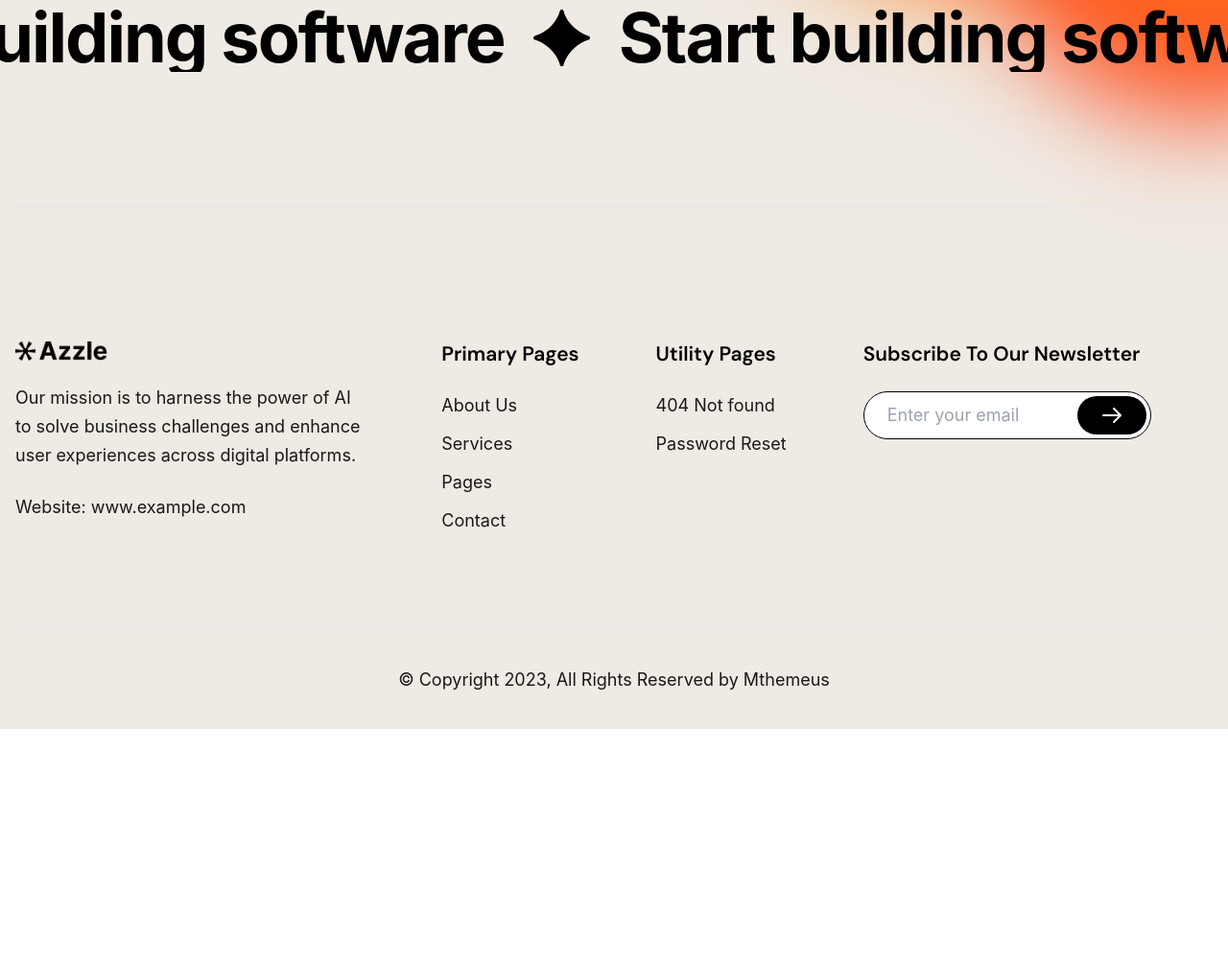
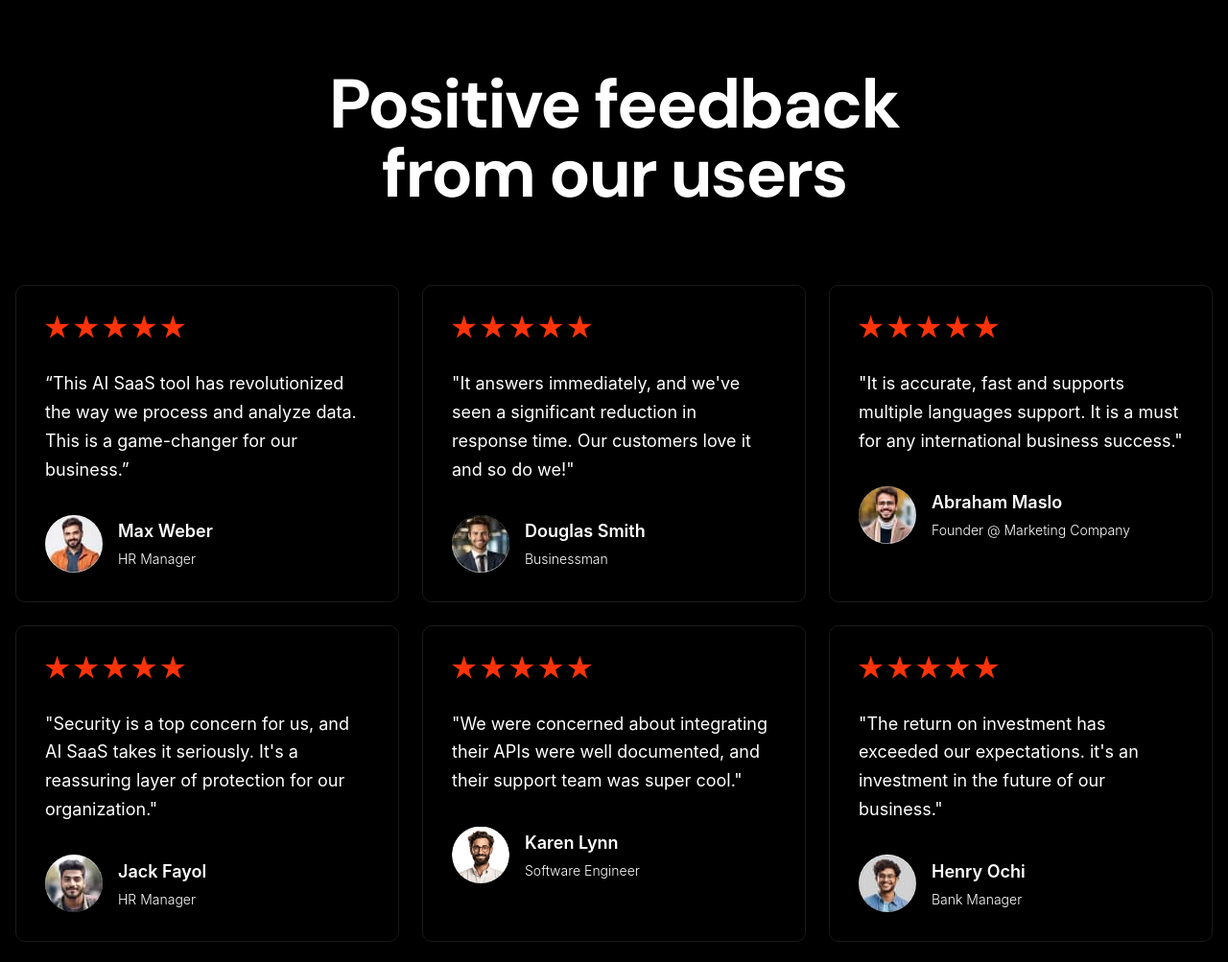
Before and after one commit to hongoctu2904/capstone_btvn, a website: page index.html in a window 1280 px wide. Shown: the part 57-1060 px from the top of the page at 96% size. Before the commit the page ends 817 px from the top, so only its background shows below. Drawn offline with nearby package versions, Linux system fonts and the light colour scheme.

Commit message:
đây là feedback by tu

```diff
--- a/index.html
+++ b/index.html
@@ -45,186 +45,268 @@
       <!-- Feedback Section -->
 
 
+
+    <section class="section-feedback">
+     <div class="bg-black pb-40 pt-20 xl:pb-[200px] xl:pt-[130px]">
+       <!-- Section Container -->
+       <div class="container">
+         <!-- Section Content Block -->
+         <div
+           class="mb-10 text-center lg:mb-16 xl:mb-20 fade-up duration-300 animation"
+         >
+           <div
+             class="mx-auto max-w-[300px] lg:max-w-[600px] xl:max-w-[680px]"
+           >
+             <h2 class="text-white">Positive feedback from our users</h2>
+           </div>
+         </div>
+         <!-- Section Content Block -->
+
+         <!-- List -->
+         <div class="grid grid-cols-1 gap-6 md:grid-cols-2 lg:grid-cols-3">
+           <!-- Item -->
+           <div
+             class="flex flex-col gap-y-8 rounded-[10px] border-[1px] border-[#191919] p-[30px] text-white fade-left duration-300 animation"
+           >
+             <div class="block">
+               <img
+                 src="./assets/images/feedback/rating.svg"
+                 alt="rating"
+                 width="146"
+                 height="25"
+               />
+             </div>
+             <p>
+               “This AI SaaS tool has revolutionized the way we process and
+               analyze data. This is a game-changer for our business.”
+             </p>
+             <div class="flex items-center gap-x-4">
+               <div class="h-[60px] w-[60px] overflow-hidden rounded-full">
+                 <img
+                   src="./assets/images/feedback/testimonial-img-1.jpg"
+                   alt="testimonial-img"
+                   width="60"
+                   height="60"
+                   class="h-full w-full object-cover object-center"
+                 />
+               </div>
+               <div class="flex flex-col gap-y-1">
+                 <span class="block text-lg font-semibold leading-[1.6]">
+                   Max Weber
+                 </span>
+                 <span class="block text-sm font-light leading-[1.4]">
+                   HR Manager
+                 </span>
+               </div>
+             </div>
+           </div>
+           <!-- Item -->
+           <!-- Item -->
+           <div
+             class="flex flex-col gap-y-8 rounded-[10px] border-[1px] border-[#191919] p-[30px] text-white fade-left duration-300 animation"
+           >
+             <div class="block">
+               <img
+                 src="./assets/images/feedback/rating.svg"
+                 alt="rating"
+                 width="146"
+                 height="25"
+               />
+             </div>
+             <p>
+               "It answers immediately, and we've seen a significant
+               reduction in response time. Our customers love it and so do
+               we!"
+             </p>
+             <div class="flex items-center gap-x-4">
+               <div class="h-[60px] w-[60px] overflow-hidden rounded-full">
+                 <img
+                   src="./assets/images/feedback/testimonial-img-2.jpg"
+                   alt="testimonial-img"
+                   width="60"
+                   height="60"
+                   class="h-full w-full object-cover object-center"
+                 />
+               </div>
+               <div class="flex flex-col gap-y-1">
+                 <span class="block text-lg font-semibold leading-[1.6]">
+                   Douglas Smith
+                 </span>
+                 <span class="block text-sm font-light leading-[1.4]">
+                   Businessman
+                 </span>
+               </div>
+             </div>
+           </div>
+           <!-- Item -->
+           <!-- Item -->
+           <div
+             class="flex flex-col gap-y-8 rounded-[10px] border-[1px] border-[#191919] p-[30px] text-white fade-left duration-300 animation"
+           >
+             <div class="block">
+               <img
+                 src="./assets/images/feedback/rating.svg"
+                 alt="rating"
+                 width="146"
+                 height="25"
+               />
+             </div>
+             <p>
+               "It is accurate, fast and supports multiple languages
+               support. It is a must for any international business
+               success."
+             </p>
+             <div class="flex items-center gap-x-4">
+               <div class="h-[60px] w-[60px] overflow-hidden rounded-full">
+                 <img
+                   src="./assets/images/feedback/testimonial-img-3.jpg"
+                   alt="testimonial-img"
+                   width="60"
+                   height="60"
+                   class="h-full w-full object-cover object-center"
+                 />
+               </div>
+               <div class="flex flex-col gap-y-1">
+                 <span class="block text-lg font-semibold leading-[1.6]">
+                   Abraham Maslo
+                 </span>
+                 <span class="block text-sm font-light leading-[1.4]">
+                   Founder @ Marketing Company
+                 </span>
+               </div>
+             </div>
+           </div>
+           <!-- Item -->
+           <!-- Item -->
+           <div
+             class="flex flex-col gap-y-8 rounded-[10px] border-[1px] border-[#191919] p-[30px] text-white fade-right duration-300 animation"
+           >
+             <div class="block">
+               <img
+                 src="./assets/images/feedback/rating.svg"
+                 alt="rating"
+                 width="146"
+                 height="25"
+               />
+             </div>
+             <p>
+               "Security is a top concern for us, and AI SaaS takes it
+               seriously. It's a reassuring layer of protection for our
+               organization."
+             </p>
+             <div class="flex items-center gap-x-4">
+               <div class="h-[60px] w-[60px] overflow-hidden rounded-full">
+                 <img
+                   src="./assets/images/feedback/testimonial-img-4.jpg"
+                   alt="testimonial-img"
+                   width="60"
+                   height="60"
+                   class="h-full w-full object-cover object-center"
+                 />
+               </div>
+               <div class="flex flex-col gap-y-1">
+                 <span class="block text-lg font-semibold leading-[1.6]">
+                   Jack Fayol
+                 </span>
+                 <span class="block text-sm font-light leading-[1.4]">
+                   HR Manager
+                 </span>
+               </div>
+             </div>
+           </div>
+           <!-- Item -->
+           <!-- Item -->
+           <div
+             class="flex flex-col gap-y-8 rounded-[10px] border-[1px] border-[#191919] p-[30px] text-white fade-right duration-300 animation"
+           >
+             <div class="block">
+               <img
+                 src="./assets/images/feedback/rating.svg"
+                 alt="rating"
+                 width="146"
+                 height="25"
+               />
+             </div>
+             <p>
+               "We were concerned about integrating their APIs were well
+               documented, and their support team was super cool."
+             </p>
+             <div class="flex items-center gap-x-4">
+               <div class="h-[60px] w-[60px] overflow-hidden rounded-full">
+                 <img
+                   src="./assets/images/feedback/testimonial-img-5.jpg"
+                   alt="testimonial-img"
+                   width="60"
+                   height="60"
+                   class="h-full w-full object-cover object-center"
+                 />
+               </div>
+               <div class="flex flex-col gap-y-1">
+                 <span class="block text-lg font-semibold leading-[1.6]">
+                   Karen Lynn
+                 </span>
+                 <span class="block text-sm font-light leading-[1.4]">
+                   Software Engineer
+                 </span>
+               </div>
+             </div>
+           </div>
+           <!-- Item -->
+           <!-- Item -->
+           <div
+             class="flex flex-col gap-y-8 rounded-[10px] border-[1px] border-[#191919] p-[30px] text-white fade-right duration-300 animation"
+           >
+             <div class="block">
+               <img
+                 src="./assets/images/feedback/rating.svg"
+                 alt="rating"
+                 width="146"
+                 height="25"
+               />
+             </div>
+             <p>
+               "The return on investment has exceeded our expectations.
+               it's an investment in the future of our business."
+             </p>
+             <div class="flex items-center gap-x-4">
+               <div class="h-[60px] w-[60px] overflow-hidden rounded-full">
+                 <img
+                   src="./assets/images/feedback/testimonial-img-6.jpg"
+                   alt="testimonial-img"
+                   width="60"
+                   height="60"
+                   class="h-full w-full object-cover object-center"
+                 />
+               </div>
+               <div class="flex flex-col gap-y-1">
+                 <span class="block text-lg font-semibold leading-[1.6]">
+                   Henry Ochi
+                 </span>
+                 <span class="block text-sm font-light leading-[1.4]">
+                   Bank Manager
+                 </span>
+               </div>
+             </div>
+           </div>
+           <!-- Item -->
+         </div>
+       </div>
+     </div>
+    </section>
+
       <!-- End Feedback Section -->
       <!-- Body Background Shape -->
 
 
+     <0000000000000div
+          class="bg-orange-1 gradient absolute -left-[15px] top-[61%] -z-[1] h-[400px] w-[400px] -rotate-[-9.022deg] rounded-[400px]"
+        ></div>
+        <div
+          class="bg-orange-2 gradient absolute -left-[100px] top-[64%] -z-[1] h-[360px] w-[360px] -rotate-[-9.022deg] rounded-[360px]"
+        ></div>
+      </main>
+    </div>
       <!--  Footer  -->
-      <footer
-      class="relative z-[1] -mt-[70px] overflow-hidden rounded-tl-[30px] rounded-tr-[30px] bg-[#EFEAE3] lg:rounded-tl-[50px] lg:rounded-tr-[50px]"
-    >
-      <!-- Footer Top -->
-      <div class="py-[60px] xl:pb-[100px] xl:pt-[130px]">
-        <div class="overflow-hidden">
-          <!-- Footer Text Slider -->
-          <div
-            class="footer-text-slider flex w-full items-center gap-x-[30px] whitespace-nowrap"
-          >
-            <!-- Footer Slide Item  -->
-            <img
-              src="./assets/images/footer-text-slider-icon.svg"
-              alt="footer-text-slider-icon"
-              width="60"
-              height="60"
-              class="h-10 w-10 lg:h-[60px] lg:w-[60px]"
-            />
-            <div
-              class="block font-dmSans text-4xl font-bold leading-none -tracking-[2px] text-black lg:text-6xl xl:text-7xl xxl:text-[80px]"
-            >
-              Start building software
-            </div>
-            <!-- Footer Slide Item  -->
-            <img
-              src="./assets/images/footer-text-slider-icon.svg"
-              alt="footer-text-slider-icon"
-              width="60"
-              height="60"
-              class="h-10 w-10 lg:h-[60px] lg:w-[60px]"
-            />
-            <div
-              class="block font-dmSans text-4xl font-bold leading-none -tracking-[2px] text-black lg:text-6xl xl:text-7xl xxl:text-[80px]"
-            >
-              Start building software
-            </div>
-            <!-- Footer Slide Item  -->
-            <img
-              src="./assets/images/footer-text-slider-icon.svg"
-              alt="footer-text-slider-icon"
-              width="60"
-              height="60"
-              class="h-10 w-10 lg:h-[60px] lg:w-[60px]"
-            />
-            <div
-              class="block font-dmSans text-4xl font-bold leading-none -tracking-[2px] text-black lg:text-6xl xl:text-7xl xxl:text-[80px]"
-            >
-              Start building software
-            </div>
-          </div>
-        </div>
-      </div>
-
-      <div class="container">
-        <hr class="my-10 h-[1px] w-full bg-[#FE330A]" />
-        <!-- Footer Content -->
-        <div
-          class="grid grid-cols-1 gap-10 py-[60px] md:grid-cols-[1fr_auto_auto] xl:grid-cols-[1fr_auto_auto_1fr] xl:gap-20 xl:py-[100px]"
-        >
-          <!-- Company Info -->
-          <div class="flex flex-col gap-y-6">
-            <a href="/" class="inline-block"
-              ><img
-                src="./assets/images/logo-dark.png"
-                alt="logo"
-                width="96"
-                height="24"
-            /></a>
-            <p>
-              Our mission is to harness the power of AI to solve business
-              challenges and enhance user experiences across digital platforms.
-            </p>
-            <p>
-              Website: <a href="https://www.example.com">www.example.com</a>
-            </p>
-          </div>
-
-          <!-- Links -->
-          <div class="flex flex-col gap-y-6">
-            <h4 class="text-[21px] font-semibold capitalize text-black">
-              Primary Pages
-            </h4>
-            <ul class="flex flex-col gap-y-[10px]">
-              <li>
-                <a class="transition-all hover:text-bg-[#FE330A]" href="/about"
-                  >About Us</a
-                >
-              </li>
-              <li>
-                <a
-                  class="transition-all hover:text-bg-[#FE330A]"
-                  href="/services"
-                  >Services</a
-                >
-              </li>
-              <li>
-                <a
-                  class="transition-all hover:text-bg-[#FE330A]"
-                  href="/pricing"
-                  >Pages</a
-                >
-              </li>
-              <li>
-                <a
-                  class="transition-all hover:text-bg-[#FE330A]"
-                  href="/contact"
-                  >Contact</a
-                >
-              </li>
-            </ul>
-          </div>
-
-          <!-- Utility Pages -->
-          <div class="flex flex-col gap-y-6">
-            <h4 class="text-[21px] font-semibold capitalize text-black">
-              Utility Pages
-            </h4>
-            <ul class="flex flex-col gap-y-[10px]">
-              <li>
-                <a
-                  class="transition-all hover:text-bg-[#FE330A]"
-                  href="/error-404"
-                  >404 Not found</a
-                >
-              </li>
-              <li>
-                <a
-                  class="transition-all hover:text-bg-[#FE330A]"
-                  href="/reset-password"
-                  >Password Reset</a
-                >
-              </li>
-            </ul>
-          </div>
-
-          <!-- Newsletter -->
-          <div class="flex flex-col gap-y-6">
-            <h4 class="text-[21px] font-semibold capitalize text-black">
-              Subscribe to our newsletter
-            </h4>
-            <form class="relative h-[50px] max-w-[300px]">
-              <input
-                type="email"
-                name="newsletter-email"
-                placeholder="Enter your email"
-                class="p-y-[18px] h-full w-full rounded-[50px] border-[1px] border-black px-[24px] pr-20 outline-none"
-                required
-              />
-              <button
-                type="submit"
-                class="absolute right-[5px] top-[50%] inline-block h-10 -translate-y-[50%] rounded-[50px] bg-black px-6 transition-all hover:bg-orange-600"
-              >
-                <img
-                  src="./assets/images/arrow-right-large.svg"
-                  alt="newsletter"
-                />
-              </button>
-            </form>
-          </div>
-        </div>
-
-        <hr class="h-[1px] w-full bg-[#FE330A]" />
-        <div class="py-9 text-center">
-          <p>&copy; Copyright 2023, All Rights Reserved by Mthemeus</p>
-        </div>
-      </div>
-
-      <!-- Background Shapes -->
-      <div
-        class="bg-orange-2 gradient absolute -top-[290px] right-[90px] -z-[1] h-[406px] w-[406px] -rotate-[58deg] rounded-[406px]"
-      ></div>
-      <div
-        class="bg-orange-1 gradient absolute -right-[200px] -top-[205px] -z-[1] h-[451px] w-[451px] -rotate-[58deg] rounded-[451px]"
-      ></div>
-    </footer>
 
     <script
       src="https://kit.fontawesome.com/e379074c68.js"
```
